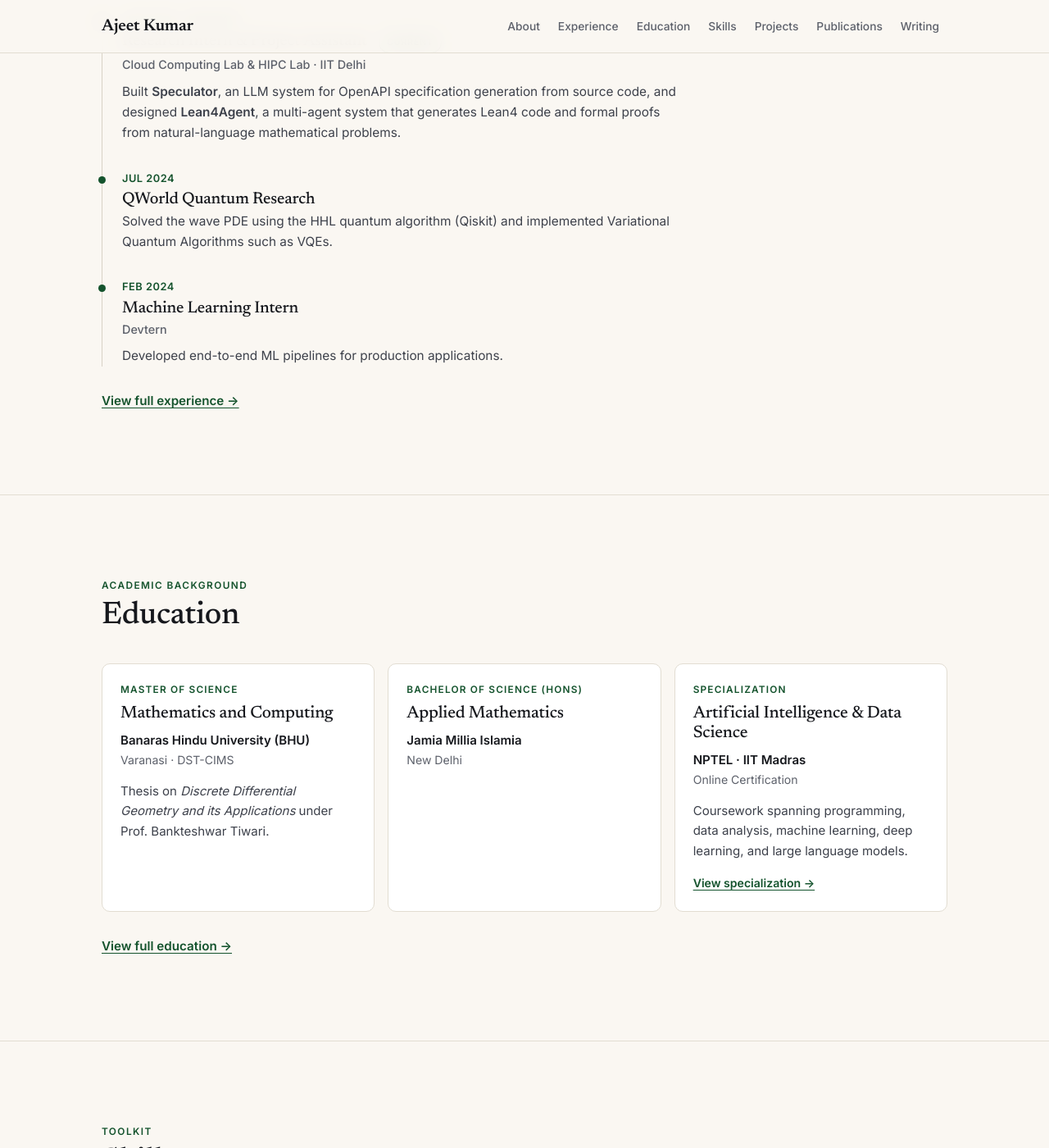
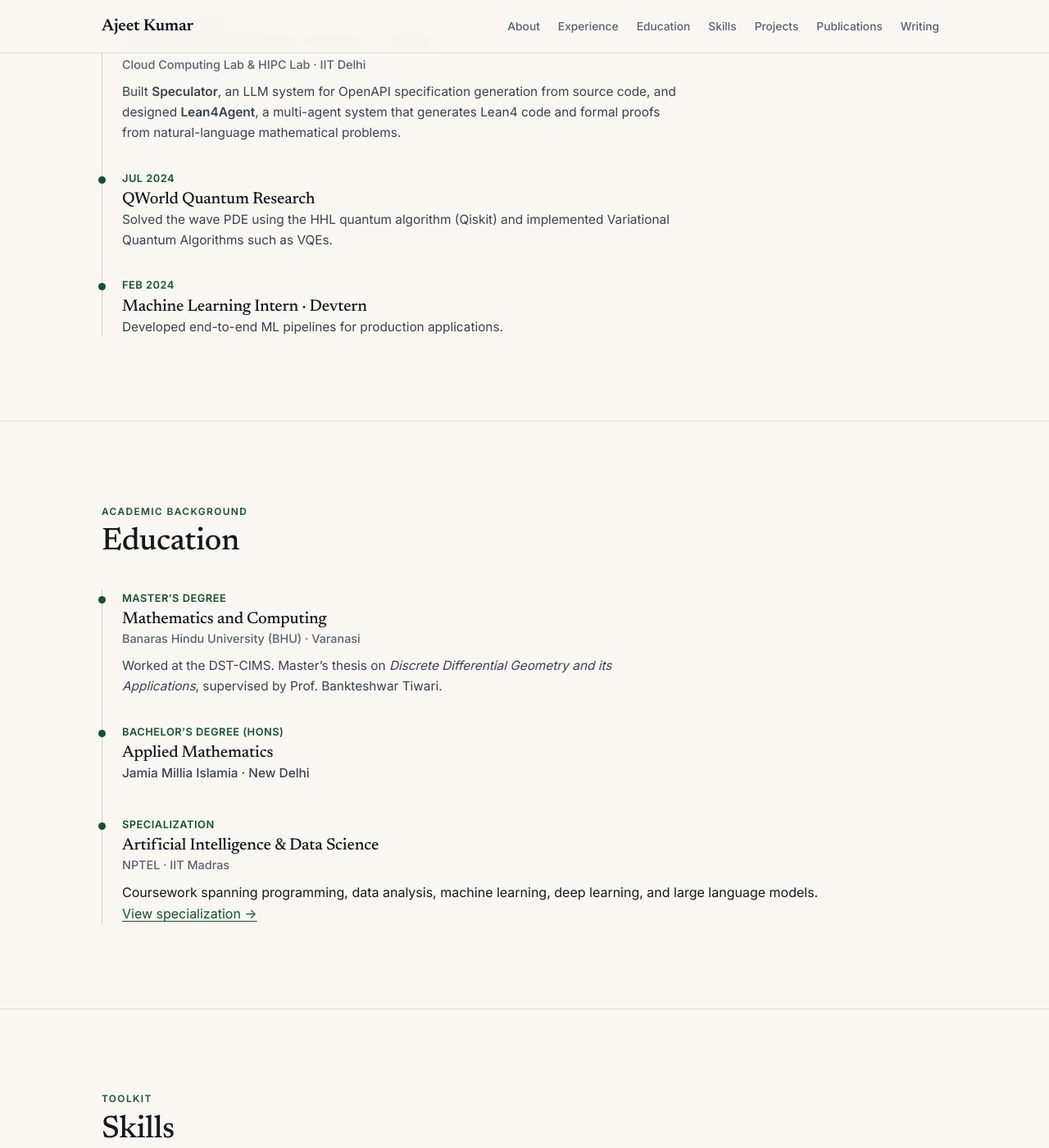
Before and after one commit to ajeetkbhardwaj/mailportfolio, a Jekyll site: the page built from index.md, in a window 1280 px wide and 1400 px high, scrolled down 1366 px. Shown: the whole window at 82% size. Built offline with Jekyll 4.4.1, drawn with Linux system fonts in a browser that asks for light colours.

Commit message:
feat: education as experience-style timeline, drop unused card css

```diff
--- a/assets/css/main.css
+++ b/assets/css/main.css
@@ -415,59 +415,6 @@ section h2 {
   text-transform: uppercase;
 }
 
-/* ---------- Education ---------- */
-
-.education-grid {
-  display: grid;
-  grid-template-columns: repeat(auto-fit, minmax(260px, 1fr));
-  gap: 16px;
-}
-
-.education-card {
-  padding: 22px;
-  border: 1px solid var(--border);
-  border-radius: var(--radius);
-  background: var(--surface);
-}
-
-.education-card .degree {
-  margin-bottom: 7px;
-  color: var(--accent);
-  font-family: var(--font-body);
-  font-size: 0.74rem;
-  font-weight: 600;
-  letter-spacing: 0.1em;
-  text-transform: uppercase;
-}
-
-.education-card h3 {
-  margin-bottom: 8px;
-  font-size: 1.3rem;
-}
-
-.education-card .institution {
-  color: var(--text);
-  font-weight: 600;
-}
-
-.education-card .education-meta {
-  margin-bottom: 14px;
-  color: var(--muted);
-  font-size: 0.88rem;
-}
-
-.education-card > p {
-  color: #3d414b;
-  font-size: 0.94rem;
-}
-
-.education-link {
-  display: inline-block;
-  margin-top: 14px;
-  font-size: 0.88rem;
-  font-weight: 600;
-}
-
 /* ---------- Skills ---------- */
 
 .skills-grid {
@@ -824,7 +771,6 @@ footer {
     scroll-margin-top: 116px;
   }
 
-  .education-grid,
   .skills-grid,
   .card-grid {
     grid-template-columns: 1fr;
--- a/index.md
+++ b/index.md
@@ -26,9 +26,76 @@ title: "Portfolio"
   </div>
 </section>
 
-{% include sections/experience.html limit=3 %}
+<section id="experience">
+  <div class="container">
+    <div class="section-heading">
+      <p class="eyebrow">Career</p>
+      <h2>Experience</h2>
+    </div>
+    <div class="timeline">
+      <article class="timeline-item">
+        <div class="timeline-date">Jun 2025 – Present</div>
+        <div class="timeline-content">
+          <div class="timeline-heading">
+            <h3>Research Intern & Project Assistant</h3>
+            <span class="status-badge">Current</span>
+          </div>
+          <p class="organisation">Cloud Computing Lab & HIPC Lab · IIT Delhi</p>
+          <p>Built <strong>Speculator</strong>, an LLM system for OpenAPI specification generation from source code, and designed <strong>Lean4Agent</strong>, a multi-agent system that generates Lean4 code and formal proofs from natural-language mathematical problems.</p>
+        </div>
+      </article>
+      <article class="timeline-item">
+        <div class="timeline-date">Jul 2024</div>
+        <div class="timeline-content">
+          <h3>QWorld Quantum Research</h3>
+          <p>Solved the wave PDE using the HHL quantum algorithm (Qiskit) and implemented Variational Quantum Algorithms such as VQEs.</p>
+        </div>
+      </article>
+      <article class="timeline-item">
+        <div class="timeline-date">Feb 2024</div>
+        <div class="timeline-content">
+          <h3>Machine Learning Intern · Devtern</h3>
+          <p>Developed end-to-end ML pipelines for production applications.</p>
+        </div>
+      </article>
+    </div>
+  </div>
+</section>
 
-{% include sections/education.html limit=3 %}
+<section class="section-alt" id="education">
+  <div class="container">
+    <div class="section-heading">
+      <p class="eyebrow">Academic background</p>
+      <h2>Education</h2>
+    </div>
+    <div class="timeline">
+      <article class="timeline-item">
+        <div class="timeline-date">Master&rsquo;s Degree</div>
+        <div class="timeline-content">
+          <h3>Mathematics and Computing</h3>
+          <p class="organisation">Banaras Hindu University (BHU) &middot; Varanasi</p>
+          <p>Worked at the DST-CIMS. Master&rsquo;s thesis on <em>Discrete Differential Geometry and its Applications</em>, supervised by Prof. Bankteshwar Tiwari.</p>
+        </div>
+      </article>
+      <article class="timeline-item">
+        <div class="timeline-date">Bachelor&rsquo;s Degree (Hons)</div>
+        <div class="timeline-content">
+          <h3>Applied Mathematics</h3>
+          <p class="organisation">Jamia Millia Islamia &middot; New Delhi</p>
+        </div>
+      </article>
+      <article class="timeline-item">
+        <div class="timeline-date">Specialization</div>
+        <div class="timeline-content">
+          <h3>Artificial Intelligence &amp; Data Science</h3>
+          <p class="organisation">NPTEL &middot; IIT Madras</p>
+          <p>Coursework spanning programming, data analysis, machine learning, deep learning, and large language models.</p>
+          <a href="https://github.com/ajeetkbhardwaj/Course-AI" target="_blank" rel="noopener">View specialization &rarr;</a>
+        </div>
+      </article>
+    </div>
+  </div>
+</section>
 
 <section id="skills">
   <div class="container">
```
